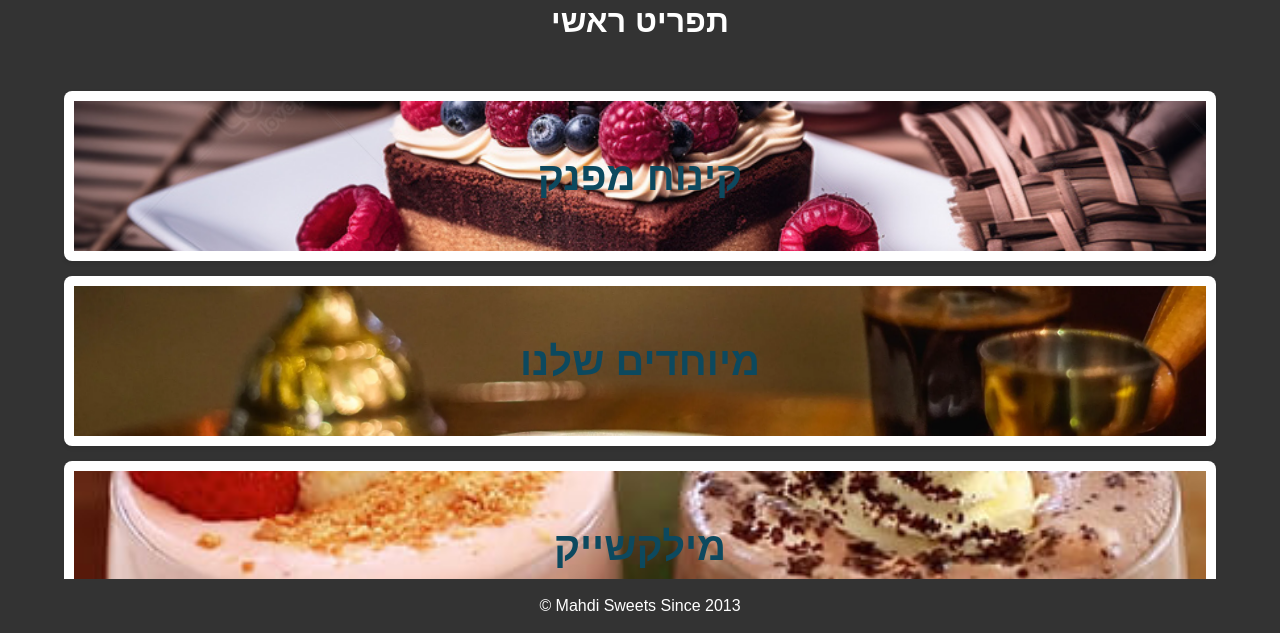
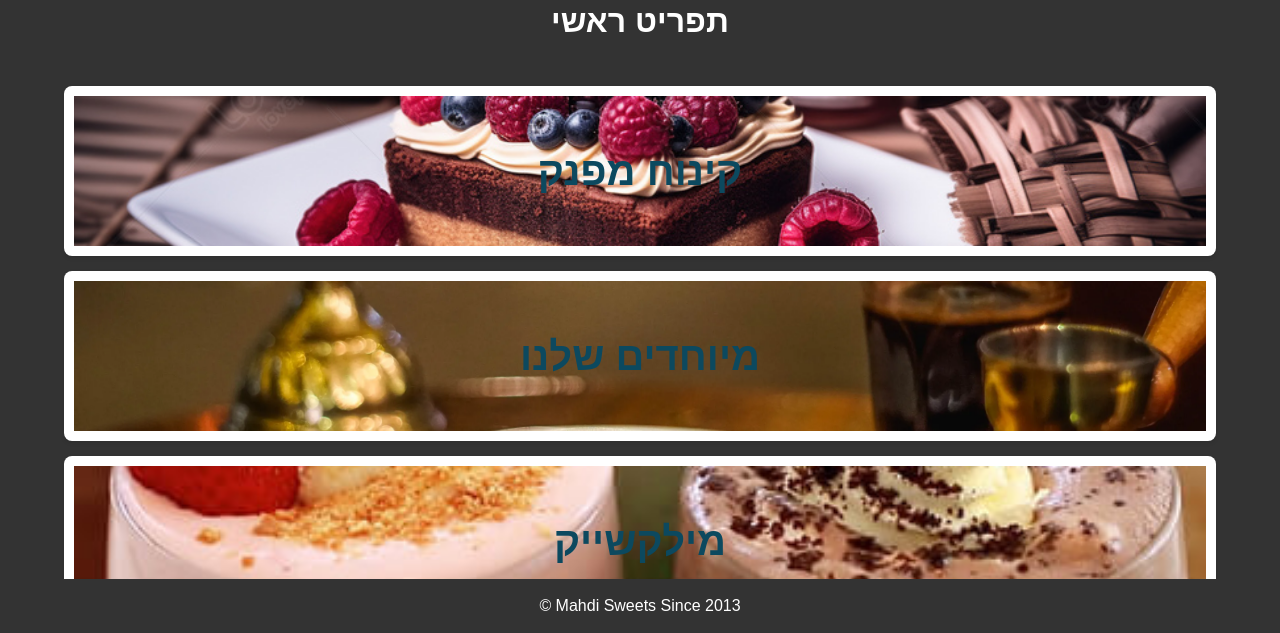
Before and after one commit to Farismr/coffemenu, a plain HTML site: page index.html in a window 1280 px wide. Shown: the part 167-800 px from the top of the page. Drawn offline with Linux system fonts and the light colour scheme.

Commit message:
Update style.css

```diff
--- a/style.css
+++ b/style.css
@@ -31,8 +31,8 @@ ul {
 li {
     font-size: 18px; /* Increase font size */
     font-weight: bold; /* Make the font bolder */
-    line-height: 0.1; /* Increase line spacing */
-    margin: 15px 0; /* Add more space between list items */
+    line-height: 0.2; /* Increase line spacing */
+    margin: 10px 0; /* Add more space between list items */
     padding: 10px; /* Add padding inside each list item */
     background-color: #fff; /* Optional: Add a background color */
     border-radius: 5px; /* Optional: Round the corners */
```
